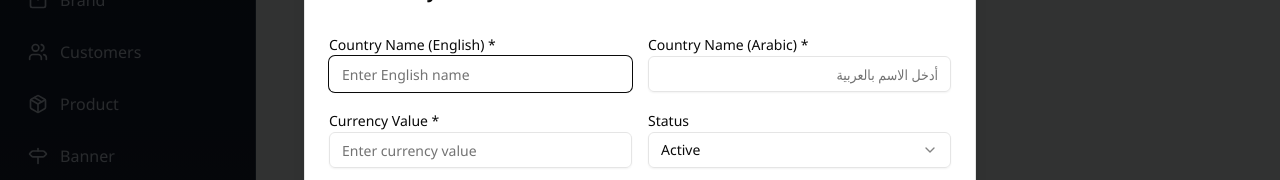
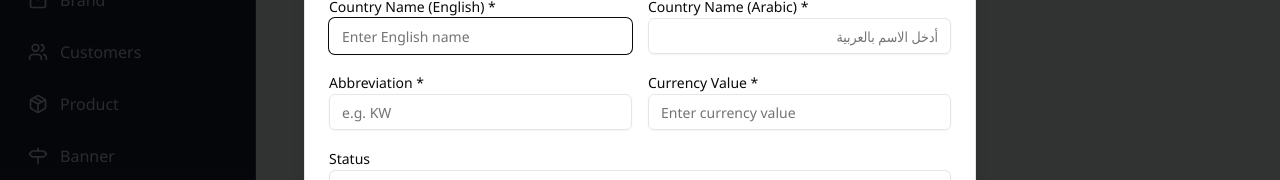
Before and after one commit to projectinshahi/Luvana-paris-admin, a Next.js app: page /admin/country in a window 1280 px wide. Both pictures are taken after a click on the button "Add Country". Shown: the part 253-433 px from the top of the page. Built offline with nearby package versions, Linux system fonts and the light colour scheme; no server answers.

Commit message:
country abbrivation

```diff
--- a/app/admin/country/page.tsx
+++ b/app/admin/country/page.tsx
@@ -11,6 +11,7 @@ type Country = {
   _id: string;
   nameEnglish: string;
   nameArabic: string;
+  abbreviation?: string;
   flagUrl: string;
   publicId: string;
   currencyValue: string | number;
@@ -116,6 +117,9 @@ export default function CountryPage() {
                     Name (English)
                   </th>
                   <th className="px-6 py-3 text-left text-xs font-medium text-gray-500 uppercase tracking-wider">
+                    Abbreviation
+                  </th>
+                  <th className="px-6 py-3 text-left text-xs font-medium text-gray-500 uppercase tracking-wider">
                     Currency Value
                   </th>
                   <th className="px-6 py-3 text-left text-xs font-medium text-gray-500 uppercase tracking-wider">
@@ -148,6 +152,11 @@ export default function CountryPage() {
                       </div>
                       <div className="text-sm text-gray-900" dir="rtl">
                         {country.nameArabic}
+                      </div>
+                    </td>
+                    <td className="px-6 py-4 whitespace-nowrap">
+                      <div className="text-sm font-medium text-gray-900">
+                        {country.abbreviation || "-"}
                       </div>
                     </td>
                     <td className="px-6 py-4 whitespace-nowrap">
--- a/app/components/country/CountryForm.tsx
+++ b/app/components/country/CountryForm.tsx
@@ -12,6 +12,7 @@ type Country = {
   _id: string;
   nameEnglish: string;
   nameArabic: string;
+  abbreviation?: string;
   flagUrl: string;
   publicId: string;
   currencyValue: string | number;
@@ -29,6 +30,7 @@ export default function CountryForm({ open, onClose, onSave, country }: CountryF
   const [formData, setFormData] = useState({
     nameEnglish: "",
     nameArabic: "",
+    abbreviation: "",
     flagUrl: "",
     publicId: "",
     currencyValue: "",
@@ -45,6 +47,7 @@ export default function CountryForm({ open, onClose, onSave, country }: CountryF
       setFormData({
         nameEnglish: country.nameEnglish || "",
         nameArabic: country.nameArabic || "",
+        abbreviation: country.abbreviation || "",
         flagUrl: country.flagUrl || "",
         publicId: country.publicId || "",
         currencyValue: String(country.currencyValue || ""),
@@ -56,6 +59,7 @@ export default function CountryForm({ open, onClose, onSave, country }: CountryF
       setFormData({
         nameEnglish: "",
         nameArabic: "",
+        abbreviation: "",
         flagUrl: "",
         publicId: "",
         currencyValue: "",
@@ -100,7 +104,7 @@ export default function CountryForm({ open, onClose, onSave, country }: CountryF
   };
 
   const handleSave = async () => {
-    if (!formData.nameEnglish || !formData.nameArabic || !formData.currencyValue) {
+    if (!formData.nameEnglish || !formData.nameArabic || !formData.abbreviation || !formData.currencyValue) {
       alert("Please fill in all required fields");
       return;
     }
@@ -132,6 +136,7 @@ export default function CountryForm({ open, onClose, onSave, country }: CountryF
       const payload = {
         nameEnglish: formData.nameEnglish,
         nameArabic: formData.nameArabic,
+        abbreviation: formData.abbreviation,
         flagUrl: flagUrl,
         publicId: publicId,
         currencyValue: Number(formData.currencyValue),
@@ -187,6 +192,17 @@ export default function CountryForm({ open, onClose, onSave, country }: CountryF
 
           <div className="grid grid-cols-2 gap-4">
             <div>
+              <Label htmlFor="abbreviation">Abbreviation *</Label>
+              <Input
+                id="abbreviation"
+                value={formData.abbreviation}
+                onChange={(e) => setFormData({ ...formData, abbreviation: e.target.value.toUpperCase() })}
+                placeholder="e.g. KW"
+                maxLength={5}
+              />
+            </div>
+
+            <div>
               <Label htmlFor="currencyValue">Currency Value *</Label>
               <Input
                 id="currencyValue"
@@ -195,6 +211,8 @@ export default function CountryForm({ open, onClose, onSave, country }: CountryF
                 onChange={(e) => setFormData({ ...formData, currencyValue: e.target.value })}
                 placeholder="Enter currency value"
               />
+            </div>
+
           </div>
 
           <div>
@@ -208,7 +226,6 @@ export default function CountryForm({ open, onClose, onSave, country }: CountryF
                 <SelectItem value="inactive">Inactive</SelectItem>
               </SelectContent>
             </Select>
-            </div>
           </div>
 
           <div>
```
Lines whose indentation alone changed are shown as unchanged.
